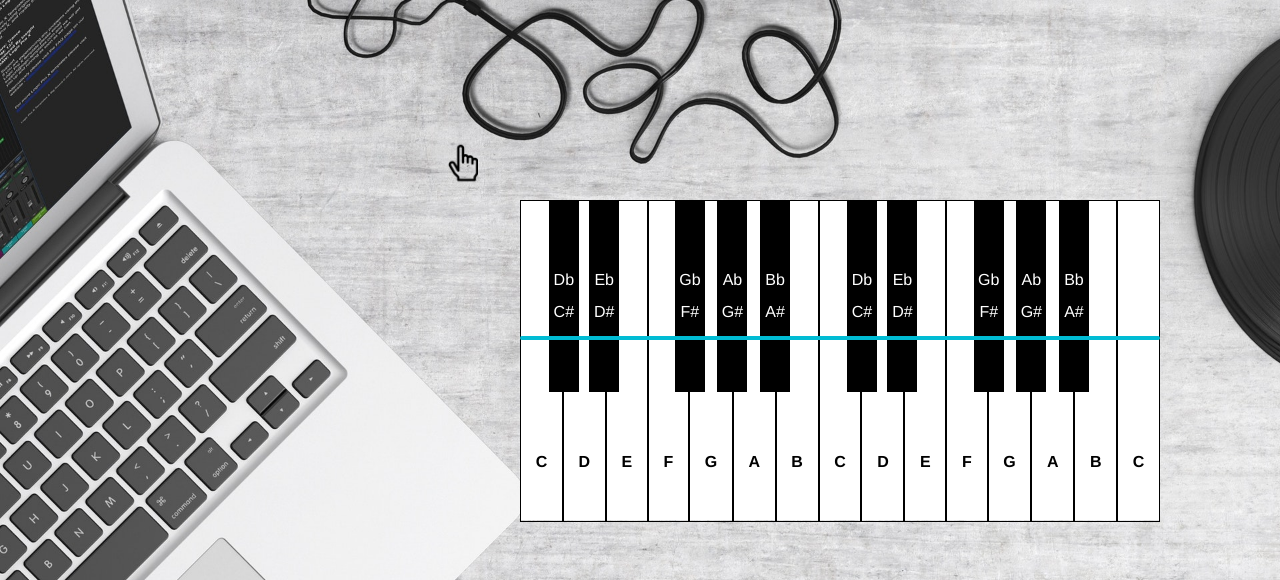
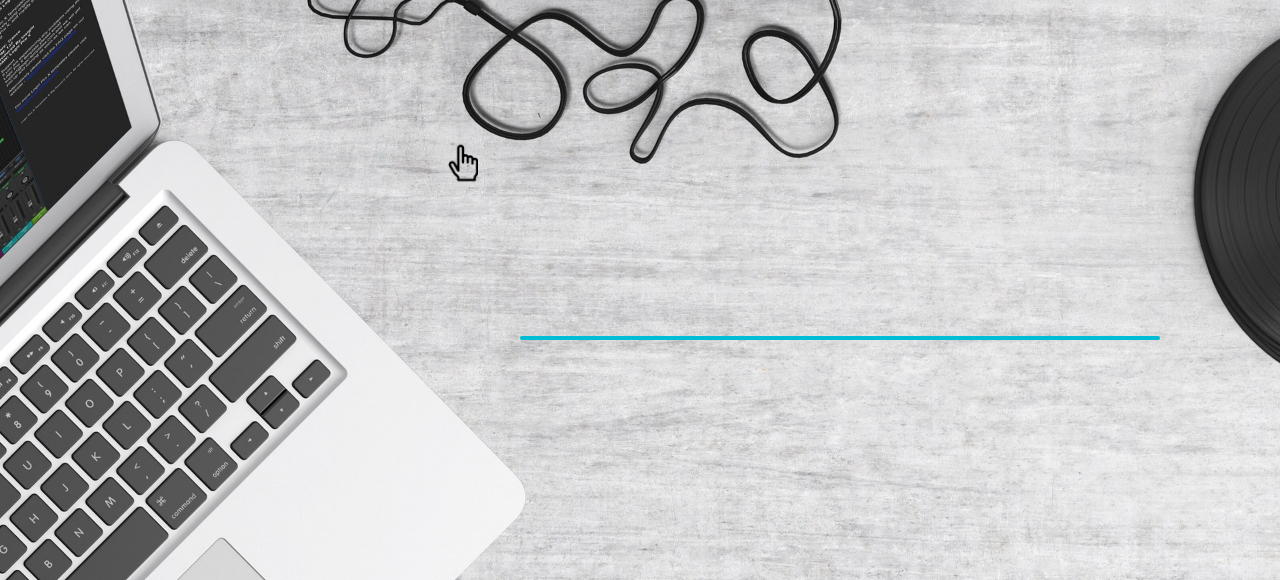
Before and after one commit to Music-Community-Lab-NYC/Pianofy, a PHP site: page / in a window 1280 px wide. Shown: the part 220-800 px from the top of the page. Run offline with PHP 8.4, Linux system fonts and the light colour scheme.

Commit message:
remove z-index declaration and add opacity declaration

```diff
--- a/style.css
+++ b/style.css
@@ -35,7 +35,6 @@ body {
   border-radius: 2px;
   margin: 0px;
   overflow: hidden;
-  z-index: 1;
 }
 
 .bar {
@@ -55,6 +54,7 @@ body {
   display: flex;
   flex-direction: row;
   flex-wrap: nowrap;
+  opacity: 0;
 }
 
 .up-note-group-1 {
```
